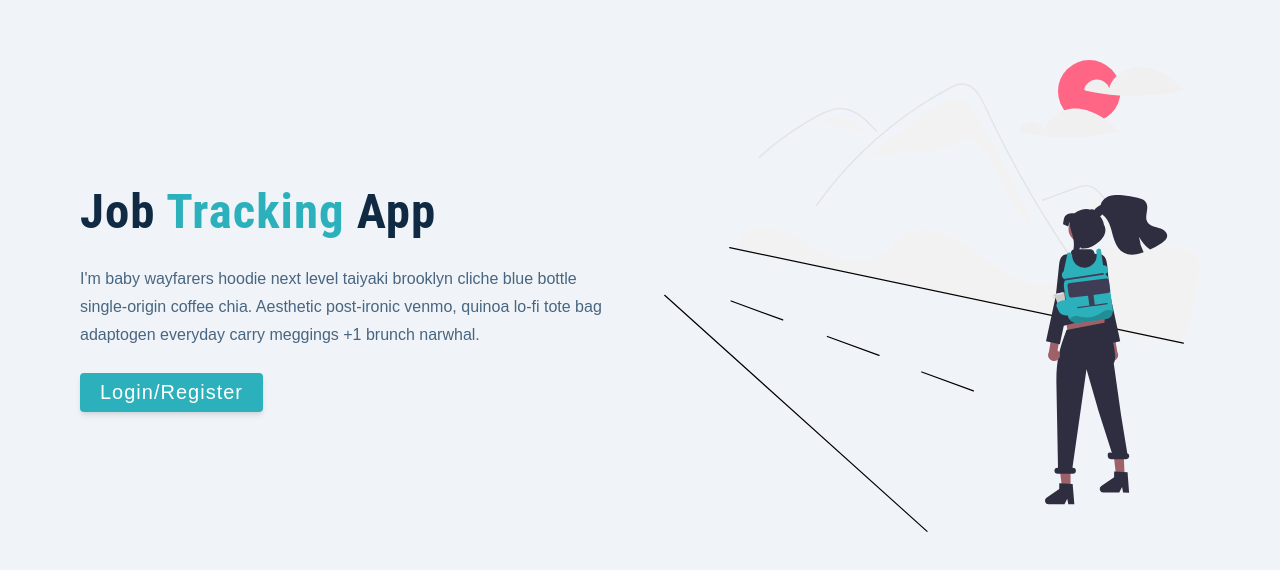
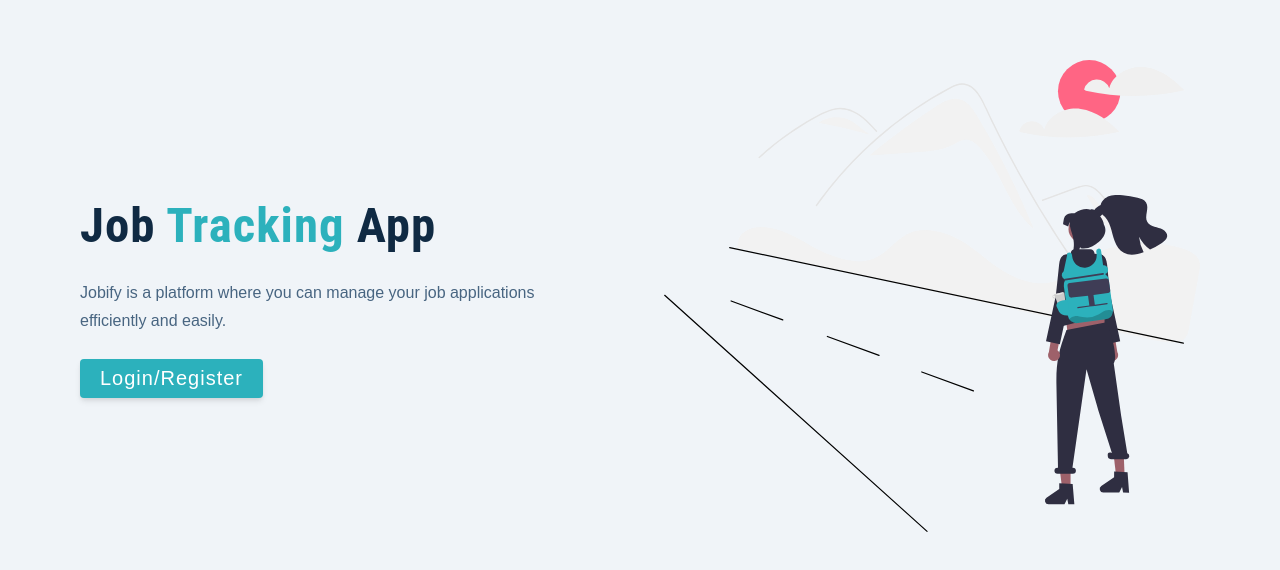
Before and after one commit to huseyincansoylu/job-tracker, a React (Create React App) app in the folder client/: page /landing in a window 1280 px wide. Shown: the part 104-674 px from the top of the page. Built offline with nearby package versions, Linux system fonts and the light colour scheme.

Commit message:
small fixes

```diff
--- a/client/src/components/JobsContainer.js
+++ b/client/src/components/JobsContainer.js
@@ -21,6 +21,7 @@
 
   useEffect(() => {
     getJobs();
+    // eslint-disable-next-line
   }, [search, searchStatus, searchType, sort, page]);
 
   if (isLoading) {
--- a/client/src/context/appContext.js
+++ b/client/src/context/appContext.js
@@ -247,7 +247,7 @@
         },
       });
     } catch (error) {
-      // logoutUser()
+      logoutUser();
     }
     clearAlert();
   };
@@ -306,8 +306,7 @@
         },
       });
     } catch (error) {
-      console.log(error.response);
-      // logoutUser()
+      logoutUser();
     }
     clearAlert();
   };
--- a/client/src/pages/Landing.js
+++ b/client/src/pages/Landing.js
@@ -15,10 +15,9 @@
             job <span>tracking</span> app
           </h1>
           <p>
-            I'm baby wayfarers hoodie next level taiyaki brooklyn cliche blue
-            bottle single-origin coffee chia. Aesthetic post-ironic venmo,
-            quinoa lo-fi tote bag adaptogen everyday carry meggings +1 brunch
-            narwhal.
+            Jobify is a platform where you can manage your job applications
+            <br />
+            efficiently and easily.
           </p>
           <Link to="/register" className="btn btn-hero">
             Login/Register
--- a/client/src/pages/Register.js
+++ b/client/src/pages/Register.js
@@ -49,8 +49,6 @@
         alertText: "User Created! Redirecting...",
       });
     }
-
-    console.log(values);
   };
 
   useEffect(() => {
--- a/client/src/pages/dashboard/Stats.js
+++ b/client/src/pages/dashboard/Stats.js
@@ -6,6 +6,7 @@
   const { showStats, isLoading, monthlyApplications } = useAppContext();
   useEffect(() => {
     showStats();
+    // eslint-disable-next-line
   }, []);
 
   if (isLoading) {
```
